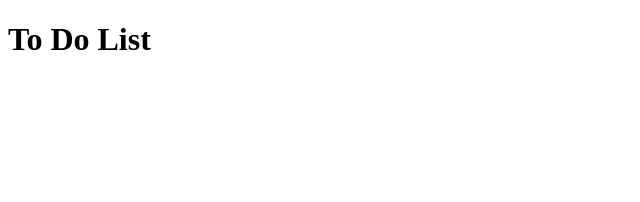
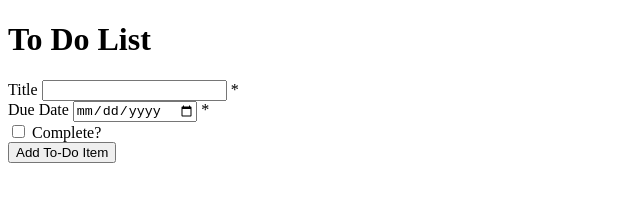
Before and after one commit to GOAT-JAMES/ToDoListApp, a plain HTML site: page index.html in a window 1280 px wide. Shown: the whole page, without its empty margins (0-640 px from the left). Drawn offline with Linux system fonts and the light colour scheme.

Commit message:
Created ToDoList form

```diff
--- a/index.html
+++ b/index.html
@@ -7,5 +7,22 @@
 </head>
 <body>
     <h1>To Do List</h1>
+
+    <label for="title">Title</label>
+    <input type="text" id="title">
+    <span>*</span>
+    <br>
+
+    <label for="due-date">Due Date</label>
+    <input type="date" id="due-date">
+    <span>*</span>
+    <br>
+
+    <input type="checkbox">
+    <label for="is-complete">Complete?</label>
+    <br>
+
+    <input type="button" value="Add To-Do Item">
+
 </body>
 </html>
```
